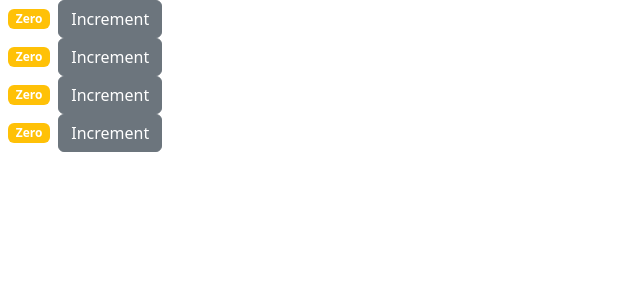
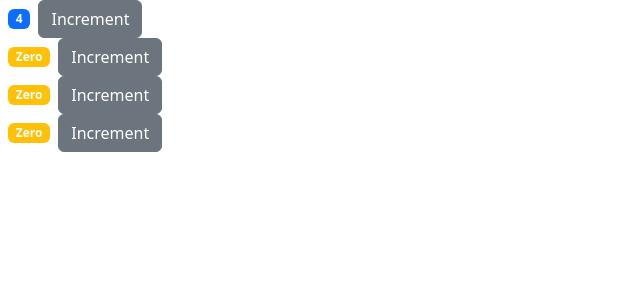
Before and after one commit to zebasp/reactsimpleshoppingcart, a React (Create React App) app: page / in a window 1280 px wide. Shown: the top 300 px of the page, without its empty margins (0-640 px from the left). Built offline with nearby package versions, Linux system fonts and the light colour scheme.

Commit message:
12 - passing data to components

```diff
--- a/src/components/counter.jsx
+++ b/src/components/counter.jsx
@@ -2,20 +2,21 @@
 
 class Counter extends Component {
   state = {
-    count: 0,
+    value: this.props.value
   };
 
-  handleIncrement = (product) => {
-    console.log(product);
-    this.setState({ count: this.state.count + 1 });
+  handleIncrement = () => {
+    this.setState({ value: this.state.value + 1 });
   };
 
   render() {
+    console.log("props:", this.props);
+
     return (
       <div>
         <span className={this.getBadgeClasses()}>{this.formatCount()}</span>
         <button
-          onClick={() => this.handleIncrement({ id: 1 })}
+          onClick={this.handleIncrement}
           className="btn btn-secondary btn.sm"
         >
           Increment
@@ -26,12 +27,12 @@
 
   getBadgeClasses() {
     let classes = "badge m-2 bg-";
-    classes += this.state.count === 0 ? "warning" : "primary";
+    classes += this.state.value === 0 ? "warning" : "primary";
     return classes;
   }
 
   formatCount() {
-    const { count } = this.state;
+    const { value: count } = this.state;
     return count === 0 ? "Zero" : count;
   }
 }
--- a/src/components/counters.jsx
+++ b/src/components/counters.jsx
@@ -4,16 +4,19 @@
 class Counters extends Component {
   state = {
     counters: [
-      { id: 1, value: 0 },
+      { id: 1, value: 4 },
       { id: 2, value: 0 },
       { id: 3, value: 0 },
       { id: 4, value: 0 },
     ],
   };
   render() {
+
     return (
       <React.Fragment>
-        {this.state.counters.map( counter => <Counter key={counter.id}/>)}
+        {this.state.counters.map((counter) => (
+          <Counter key={counter.id} value={counter.value} />
+        ))}
       </React.Fragment>
     );
   }
```
